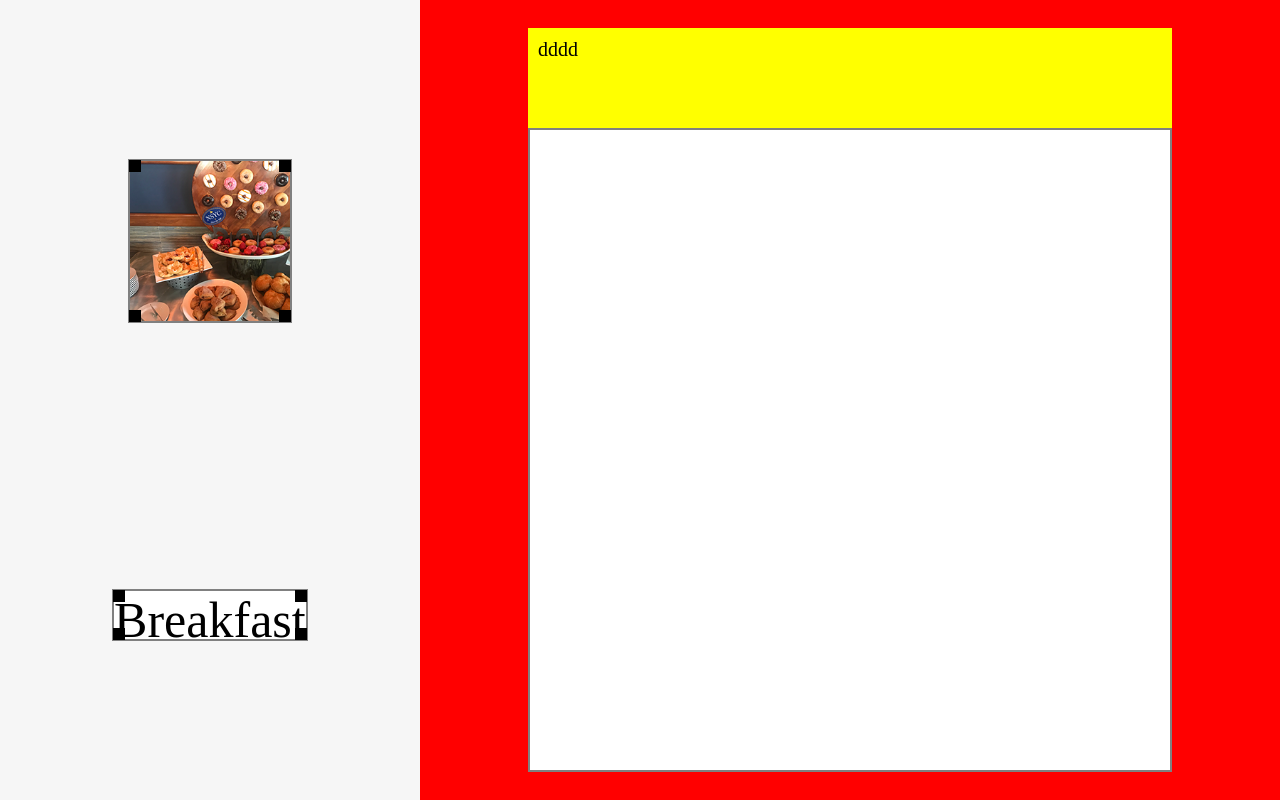
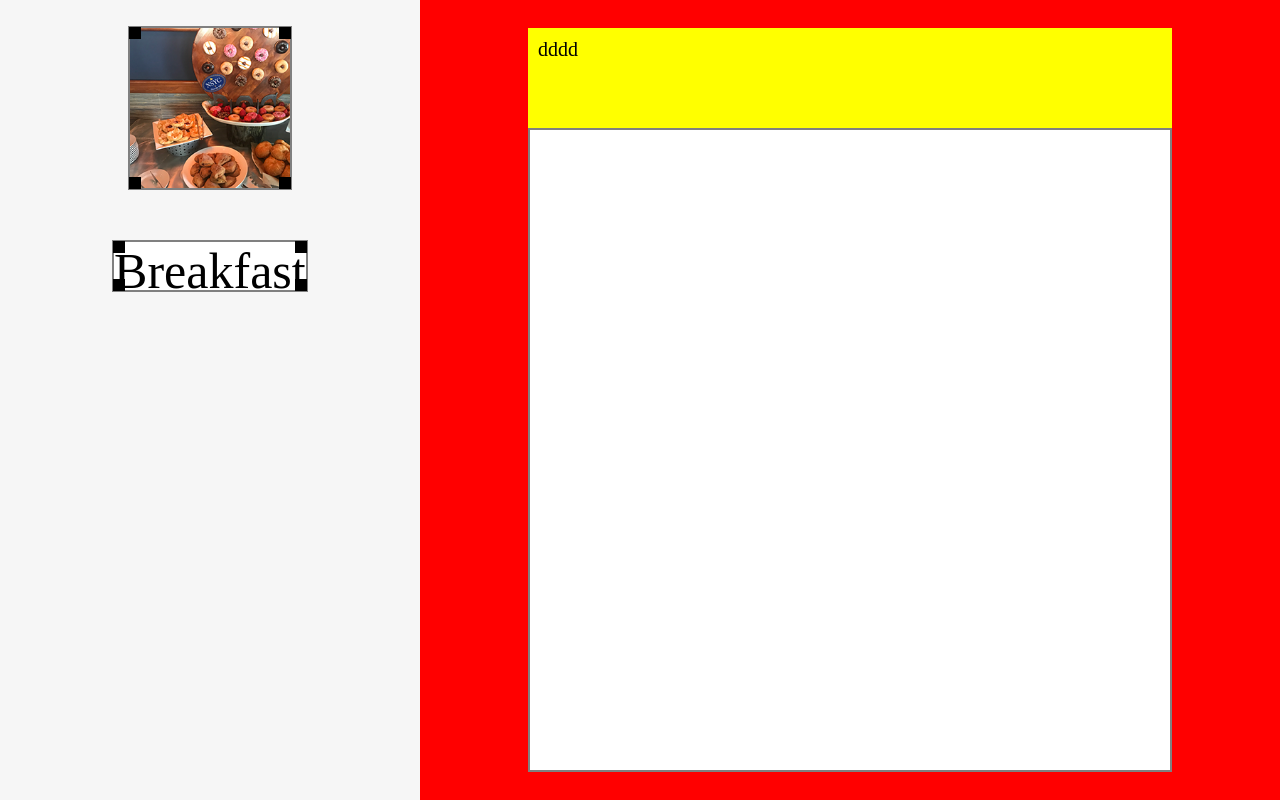
Before and after one commit to Rumi-W/graphics-editor, a plain HTML site: page index.html in a window 1280 px wide. Drawn offline with Linux system fonts and the light colour scheme.

Commit message:
Fixed issues with offset

```diff
--- a/css/styles.css
+++ b/css/styles.css
@@ -18,12 +18,15 @@ main {
   justify-content: center;
 }
 aside {
+  position: relative;
+  left: 0;
   width: 30%;
+  min-width: 30rem;
   padding: 2%;
   background-color: #f6f6f6;
   display: flex;
   flex-direction: column;
-  justify-content: space-around;
+  justify-content: flex-start;
   align-items: center;
 }
 
@@ -37,6 +40,7 @@ aside {
 
 .box.text-origin {
   display: inline-block;
+  margin-top: 5rem;
   width: 24vmin;
   height: 6vmin;
   border: 2px gray solid;
```
